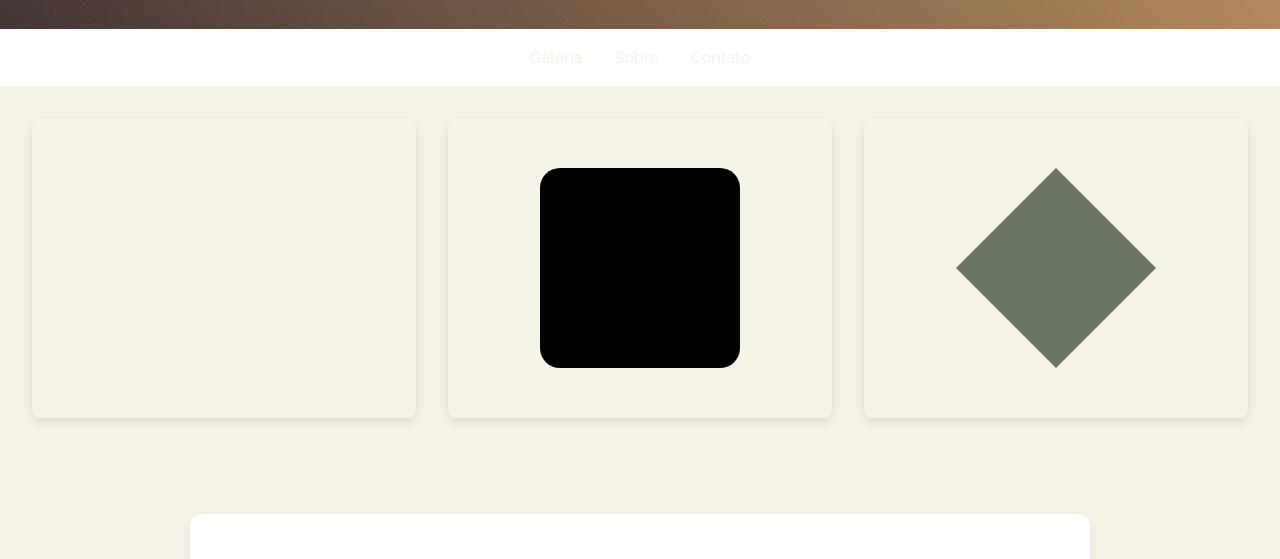
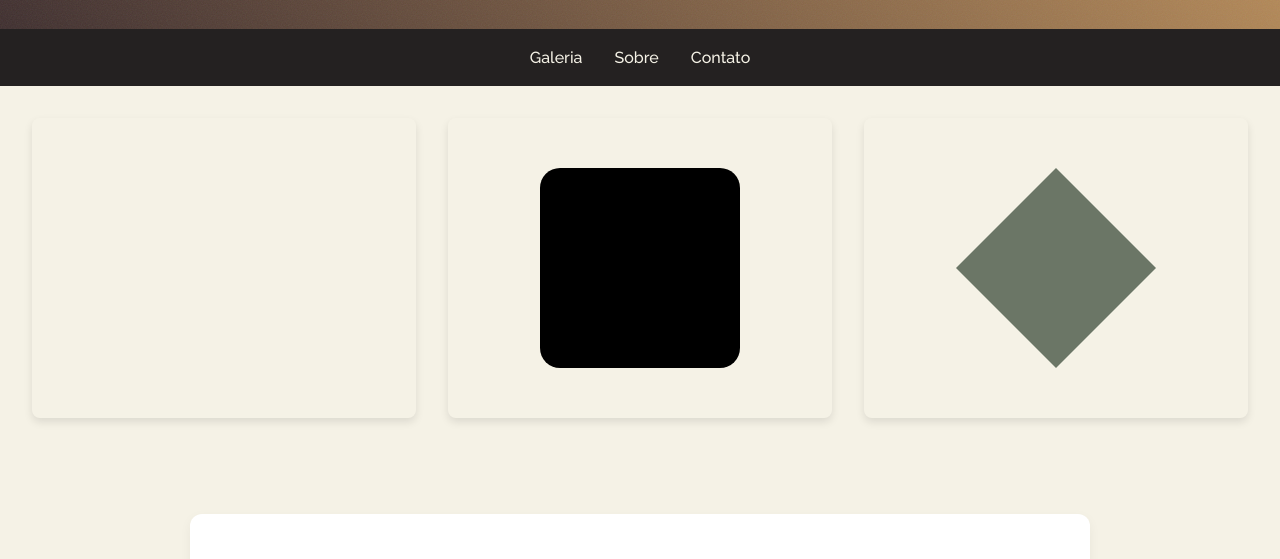
Before and after one commit to rapohales/sitejulia, a plain HTML site: page index.html in a window 1280 px wide. Shown: the part 112-671 px from the top of the page. Drawn offline with Linux system fonts and the light colour scheme.

Commit message:
Update style.css

```diff
--- a/style.css
+++ b/style.css
@@ -3,7 +3,7 @@
     --walnut: #A67B5B; /* Nogueira em um tom mais suave e neutro */
     --cream: #F5F2E6; /* Um creme ligeiramente mais seco e sutil */
     --madeira-escura: #3E2E2E; /* Madeira escura em tom seco e profundo */
-    --ebony: #FFFFFF; /* Ébano, quase preto, com um toque sutil de marrom */
+    --ebony: #242121; /* Ébano, quase preto, com um toque sutil de marrom */
     --pine: #D8BFAA; /* Tom claro de madeira, como o pinho */
     --sage: #6B7666; /* Verde sálvia mais seco, para complementar */
     --oak: #BC8F5A;
```
